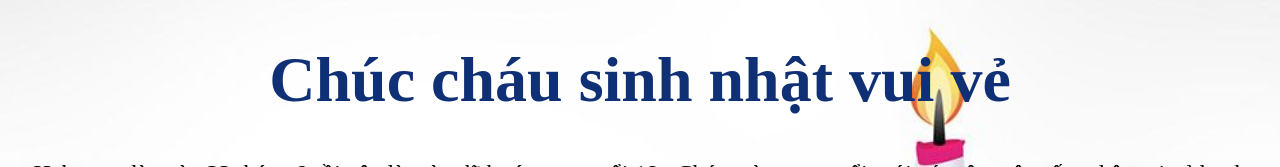
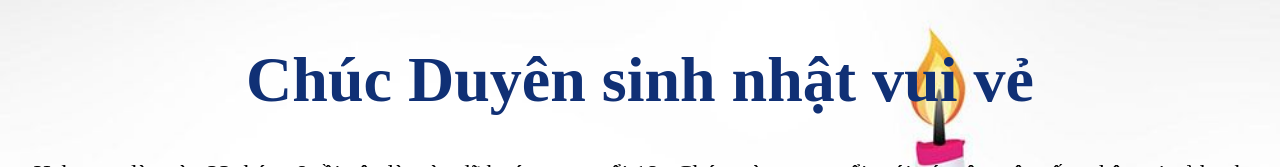
Before and after one commit to chinhlakhang/chinhlakhang.github.io, a plain HTML site: page duyen.html in a window 1280 px wide. Shown: the top 167 px of the page. Drawn offline with Linux system fonts and the light colour scheme.

Commit message:
Update duyen.html

```diff
--- a/duyen.html
+++ b/duyen.html
@@ -2,11 +2,11 @@
 <html>
 <head>
 	<meta charset="utf-8">
-	<title>Chúc Mừng Sinh Nhật</title>
+	<title>Mèo dễ thương</title>
 	<link rel="stylesheet" type="text/css" href="duyen.css">
 </head>
 <body>
-	<h1>Chúc cháu sinh nhật vui vẻ</h1>
+	<h1>Chúc Duyên sinh nhật vui vẻ</h1>
 	<p>Hehe nay là ngày 23 tháng 9 rồi vậy là mày đã bước sang tuổi 18 . Chúc mày sang tuổi mới có một cuộc sống thật vui vẻ hạnh phúc và sớm có người yêu nhaaa . Dưới đây là một số cái tao làm tặng mày mong mày sẽ vui hihi xem từng cái một nhaaa : </p>
 	<ol>
 		<li>Con gà plus :)) : <a href="https://youtu.be/mJNoUh6yIwI">https://youtu.be/mJNoUh6yIwI</a></li>
```
